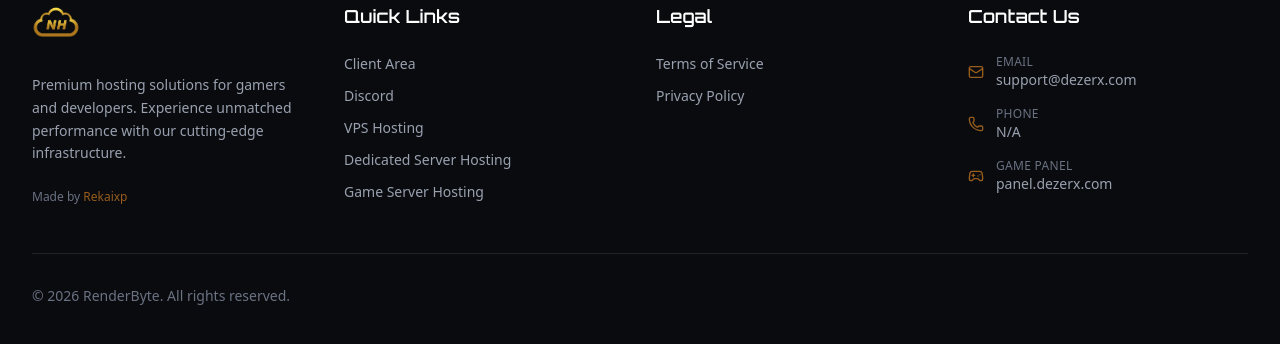
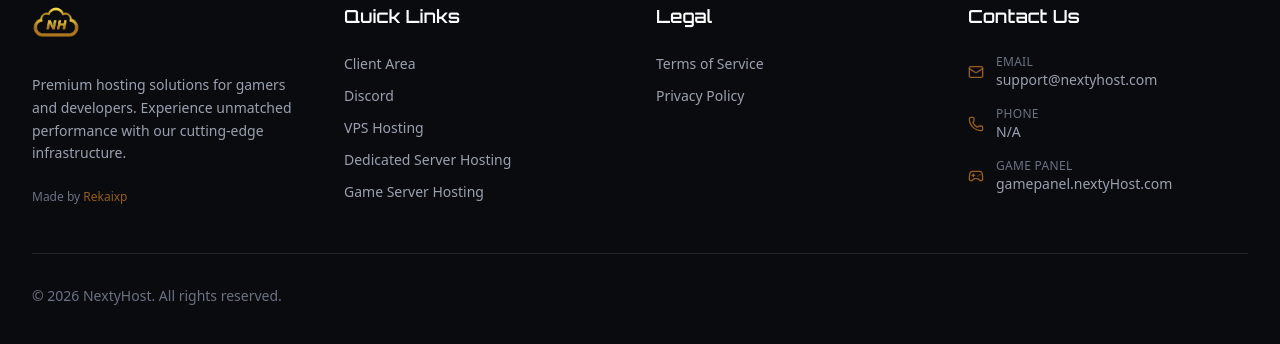
Before and after one commit to godsatyam33-prog/calculator, a Next.js app: page /terms-of-services in a window 1280 px wide. Shown: the part 2229-2573 px from the top of the page. Built offline with nearby package versions, Linux system fonts and the light colour scheme.

Commit message:
Update Footer.tsx

```diff
--- a/app/components/Footer.tsx
+++ b/app/components/Footer.tsx
@@ -24,9 +24,9 @@ export default function Footer() {
   ]
 
   const contactInfo = [
-    { icon: Mail, label: t('footer.email'), value: "support@dezerx.com", href: "mailto:support@dezerx.com" },
-    { icon: Phone, label: t('footer.phone'), value: "N/A", href: "tel:+15551234567" },
-    { icon: Gamepad2, label: t('footer.gamePanel'), value: "panel.dezerx.com", href: "https://panel.dezerx.com" },
+    { icon: Mail, label: t('footer.email'), value: "support@nextyhost.com", href: "mailto:support@nextyhost.com" },
+    { icon: Phone, label: t('footer.phone'), value: "N/A", href: "tel:+916398923284" },
+    { icon: Gamepad2, label: t('footer.gamePanel'), value: "gamepanel.nextyHost.com", href: "https://gamepanel.nextyhost.com/" },
   ]
 
   return (
@@ -146,7 +146,7 @@ export default function Footer() {
             {/* Look, remove the DezerNova add ur own hosting, but go above and change ur name to MY NAME AGAIN. come onn man, it would look like i worked for you. come on buddy, i know u want to keep it.  */}
             <div className="flex flex-col md:flex-row justify-between items-center">
               <div className="text-gray-500 dark:text-gray-500 text-sm mb-4 md:mb-0">
-                © {new Date().getFullYear()} RenderByte. All rights reserved.
+                © {new Date().getFullYear()} NextyHost. All rights reserved.
               </div>
               <div className="flex items-center space-x-6">
                 <div className="flex items-center space-x-2">
```
